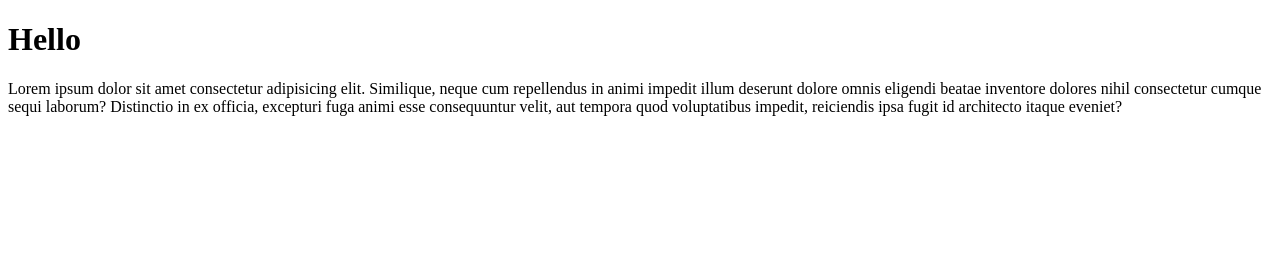
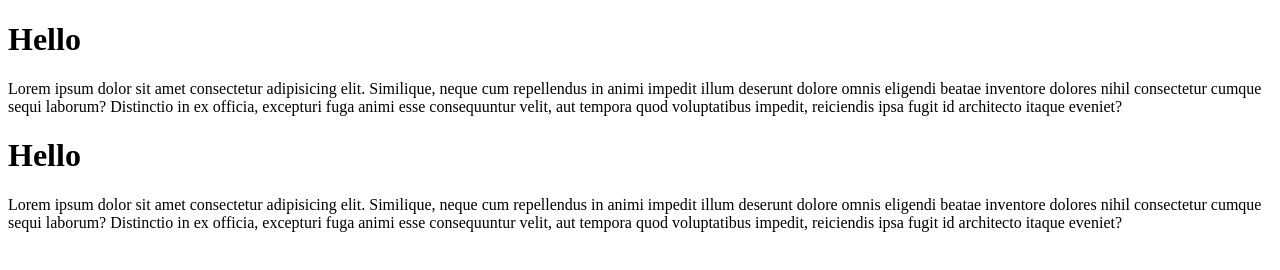
Before and after one commit to wandererleo/wanderer, a plain HTML site: page index.html in a window 1280 px wide. Drawn offline with Linux system fonts and the light colour scheme.

Commit message:
the 2nd status

```diff
--- a/index.html
+++ b/index.html
@@ -8,5 +8,8 @@
 <body>
     <h1>Hello</h1>
     <p>Lorem ipsum dolor sit amet consectetur adipisicing elit. Similique, neque cum repellendus in animi impedit illum deserunt dolore omnis eligendi beatae inventore dolores nihil consectetur cumque sequi laborum? Distinctio in ex officia, excepturi fuga animi esse consequuntur velit, aut tempora quod voluptatibus impedit, reiciendis ipsa fugit id architecto itaque eveniet?</p>
+
+    <h1>Hello</h1>
+    <p>Lorem ipsum dolor sit amet consectetur adipisicing elit. Similique, neque cum repellendus in animi impedit illum deserunt dolore omnis eligendi beatae inventore dolores nihil consectetur cumque sequi laborum? Distinctio in ex officia, excepturi fuga animi esse consequuntur velit, aut tempora quod voluptatibus impedit, reiciendis ipsa fugit id architecto itaque eveniet?</p>
 </body>
 </html>
```
